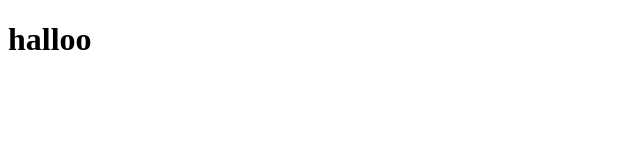
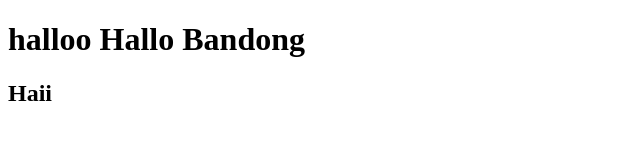
Before and after one commit to NizanHulq/eksplorasi-github-flow, a plain HTML site: page index.html in a window 1280 px wide. Shown: the whole page, without its empty margins (0-640 px from the left). Drawn offline with Linux system fonts and the light colour scheme.

Commit message:
Menambahkan teks hallo pada page index

```diff
--- a/index.html
+++ b/index.html
@@ -1,11 +1,15 @@
 <!DOCTYPE html>
 <html lang="en">
+
 <head>
     <meta charset="UTF-8">
     <meta name="viewport" content="width=device-width, initial-scale=1.0">
     <title>Document</title>
 </head>
+
 <body>
-    <h1>halloo</h1>
+    <h1>halloo Hallo Bandong</h1>
+    <h2>Haii</h2>
 </body>
+
 </html>
```
